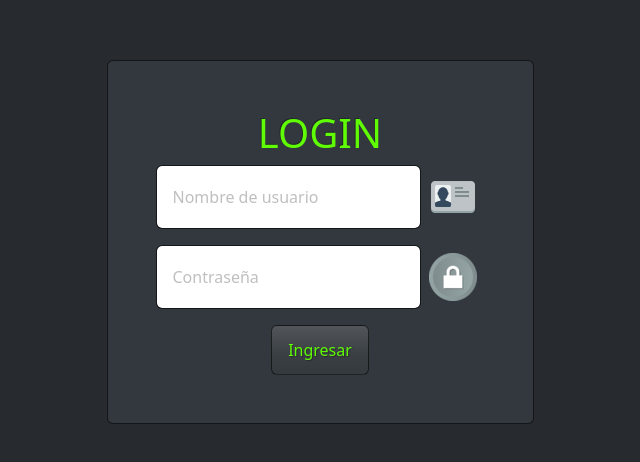
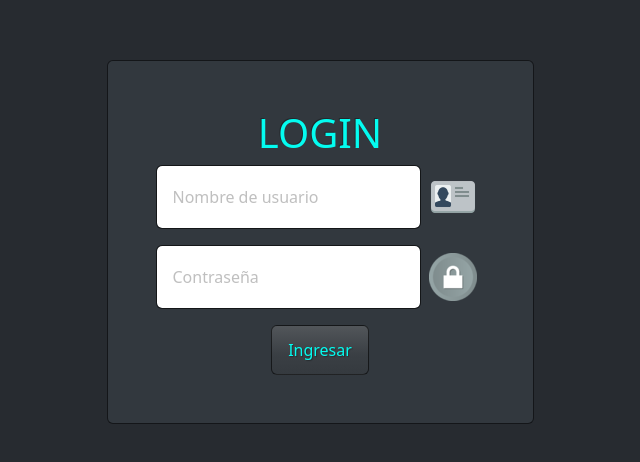
Before and after one commit to fr3dyr0j4s/apiloginjwt, a website: page public/index.html in a window 1280 px wide. Shown: the part 158-620 px from the top of the page, without its empty margins (320-960 px from the left). Drawn offline with Linux system fonts and the light colour scheme.

Commit message:
septimo commit

```diff
--- a/public/css/styles.css
+++ b/public/css/styles.css
@@ -1,5 +1,5 @@
 .textol{
-    color: rgb(95, 252, 4);
+    color: rgb(4, 252, 240);
 }
 
 .margincajas{
```
Also changed, not shown: 1 other file.
